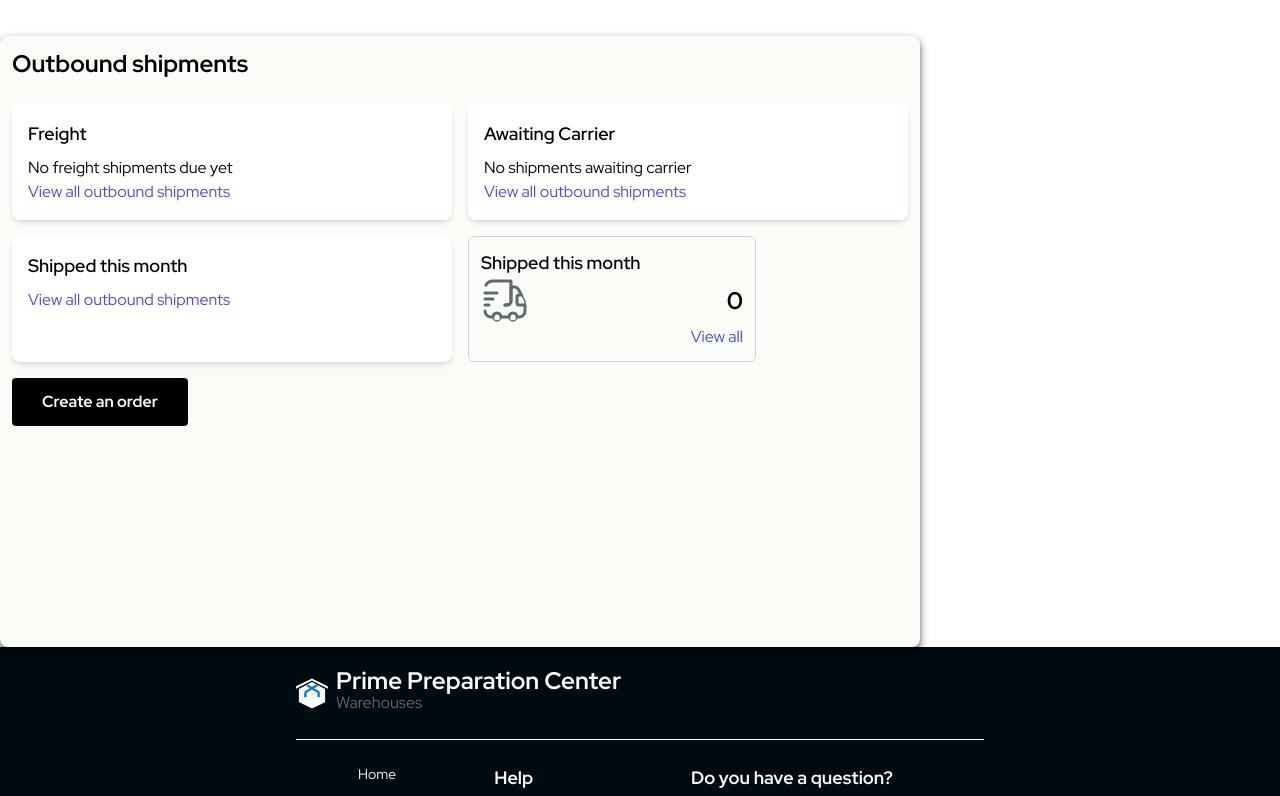
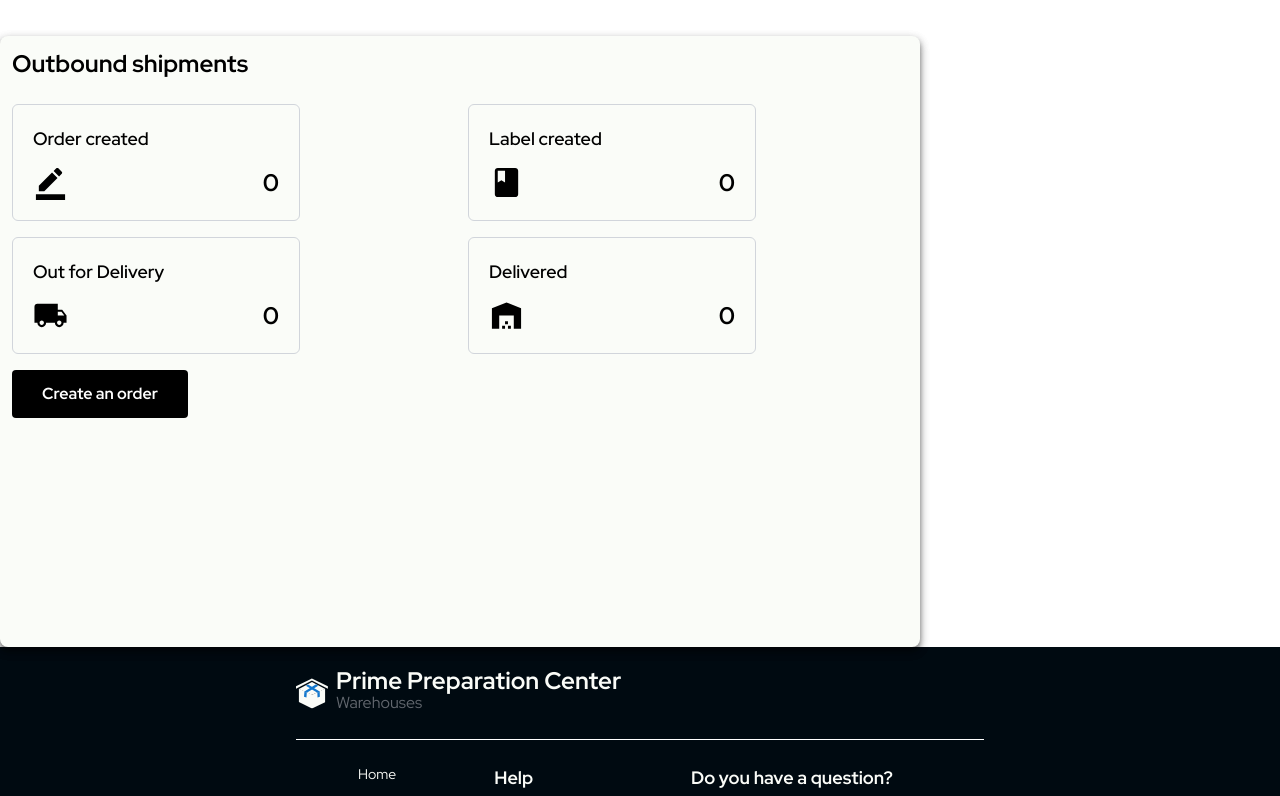
Before and after one commit to korvan17/nevadaFrontend, a Next.js app: page /test in a window 1280 px wide. Shown: the top 796 px of the page. Built offline with nearby package versions, Linux system fonts and the light colour scheme; no server answers.

Commit message:
home dashboard

```diff
--- a/src/components/Dashboard/HomeDashboard/HomeDashboard.jsx
+++ b/src/components/Dashboard/HomeDashboard/HomeDashboard.jsx
@@ -1,93 +1,94 @@
-// pages/index.js or a specific component file
-import React from "react";
-import ShipmentCard from "../ShipmentCard/ShipmentCard";
+import React, { useEffect, useState } from "react";
 import ShipmentStatusCard from "../ShipmentStatusCard/ShipmentStatusCard";
 import CreateOrderButton from "@/components/UIElements/Buttons/CreateOrderButton/CreateOrderButton";
+import BorderColorIcon from "@mui/icons-material/BorderColor";
+import LocalShippingIcon from "@mui/icons-material/LocalShipping";
+import WarehouseIcon from "@mui/icons-material/Warehouse";
+import BookIcon from "@mui/icons-material/Book";
+import { fetchOrders } from "../../../../services/api";
+import { useSession } from "next-auth/react";
 
 export default function HomeDashboard() {
+  const [orders, setOrders] = useState([]);
+  const { data: session, status } = useSession();
+  const [orderCounts, setOrderCounts] = useState({
+    orderCreated: 0,
+    labelCreated: 0,
+    outForDelivery: 0,
+    delivered: 0,
+  });
+
+  useEffect(() => {
+    if (status === "authenticated" && session.user.jwt) {
+      fetchOrders(session.user.jwt)
+        .then((fetchedOrders) => {
+          setOrders(fetchedOrders);
+          countOrderStatuses(fetchedOrders);
+        })
+        .catch(console.error);
+    }
+  }, [status, session]);
+
+
+  const countOrderStatuses = (orders) => {
+    const counts = {
+      orderCreated: 0,
+      labelCreated: 0,
+      outForDelivery: 0,
+      delivered: 0,
+    };
+
+    orders.forEach((order) => {
+      const status = order.attributes.orderStatus;
+
+      if (
+        status === "Order created" ||
+        status === null ||
+        status === undefined
+      ) {
+        counts.orderCreated += 1;
+      } else if (status === "Label created") {
+        counts.labelCreated += 1;
+      } else if (status === "Out for Delivery") {
+        counts.outForDelivery += 1;
+      } else if (status === "Delivered") {
+        counts.delivered += 1;
+      } else {
+
+        console.log("Unrecognized status:", status);
+      }
+    });
+
+    setOrderCounts(counts);
+  };
+
   return (
     <div className="mt-[36px] w-[920px] h-[611px] flex-shrink-0 rounded-lg bg-[#FAFCF8] shadow-custom-deep p-3">
       <h2 className="text-2xl font-bold mb-6">Outbound shipments</h2>
       <div className="grid grid-cols-1 md:grid-cols-2 lg:grid-cols-3 gap-4">
-        <ShipmentCard title="Freight">
-          <p>No freight shipments due yet</p>
-        </ShipmentCard>
+        <ShipmentStatusCard
+          title="Order created"
+          icon={<BorderColorIcon fontSize="large" />}
+          count={orderCounts.orderCreated}
+        />
 
-        <ShipmentCard title="Awaiting Carrier">
-          <p>No shipments awaiting carrier</p>
-        </ShipmentCard>
+        <ShipmentStatusCard
+          title="Label created"
+          icon={<BookIcon fontSize="large" />}
+          count={orderCounts.labelCreated}
+        />
 
-        <ShipmentCard title="Shipped this month"></ShipmentCard>
         <ShipmentStatusCard
-          title="Shipped this month"
-          icon={
-            <svg
-              xmlns="http://www.w3.org/2000/svg"
-              width="48"
-              height="48"
-              viewBox="0 0 48 48"
-              fill="none"
-            >
-              <path
-                d="M23.9995 28H25.9995C28.1995 28 29.9995 26.2 29.9995 24V4H11.9995C8.99951 4 6.37953 5.65998 5.01953 8.09998"
-                stroke="#62686F"
-                strokeWidth="3"
-                strokeLinecap="round"
-                strokeLinejoin="round"
-              />
-              <path
-                d="M4 34C4 37.32 6.68 40 10 40H12C12 37.8 13.8 36 16 36C18.2 36 20 37.8 20 40H28C28 37.8 29.8 36 32 36C34.2 36 36 37.8 36 40H38C41.32 40 44 37.32 44 34V28H38C36.9 28 36 27.1 36 26V20C36 18.9 36.9 18 38 18H40.58L37.16 12.02C36.44 10.78 35.1201 10 33.6801 10H30V24C30 26.2 28.2 28 26 28H24"
-                stroke="#62686F"
-                strokeWidth="3"
-                strokeLinecap="round"
-                strokeLinejoin="round"
-              />
-              <path
-                d="M16 44C18.2091 44 20 42.2091 20 40C20 37.7909 18.2091 36 16 36C13.7909 36 12 37.7909 12 40C12 42.2091 13.7909 44 16 44Z"
-                stroke="#62686F"
-                strokeWidth="1.5"
-                strokeLinecap="round"
-                strokeLinejoin="round"
-              />
-              <path
-                d="M32 44C34.2091 44 36 42.2091 36 40C36 37.7909 34.2091 36 32 36C29.7909 36 28 37.7909 28 40C28 42.2091 29.7909 44 32 44Z"
-                stroke="#62686F"
-                strokeWidth="1.5"
-                strokeLinecap="round"
-                strokeLinejoin="round"
-              />
-              <path
-                d="M44 24V28H38C36.9 28 36 27.1 36 26V20C36 18.9 36.9 18 38 18H40.58L44 24Z"
-                stroke="#62686F"
-                strokeWidth="1.5"
-                strokeLinecap="round"
-                strokeLinejoin="round"
-              />
-              <path
-                d="M4 16H16"
-                stroke="#62686F"
-                strokeWidth="3"
-                strokeLinecap="round"
-                strokeLinejoin="round"
-              />
-              <path
-                d="M4 22H12"
-                stroke="#62686F"
-                strokeWidth="3"
-                strokeLinecap="round"
-                strokeLinejoin="round"
-              />
-              <path
-                d="M4 28H8"
-                stroke="#62686F"
-                strokeWidth="3"
-                strokeLinecap="round"
-                strokeLinejoin="round"
-              />
-            </svg>
-          }
-          count="0"
-        ></ShipmentStatusCard>
+          title="Out for Delivery"
+          icon={<LocalShippingIcon fontSize="large" />}
+          count={orderCounts.outForDelivery}
+        />
+
+        <ShipmentStatusCard
+          title="Delivered"
+          icon={<WarehouseIcon fontSize="large" />}
+          count={orderCounts.delivered}
+        />
       </div>
       <CreateOrderButton />
     </div>
--- a/src/components/Dashboard/ShipmentStatusCard/ShipmentStatusCard.jsx
+++ b/src/components/Dashboard/ShipmentStatusCard/ShipmentStatusCard.jsx
@@ -1,21 +1,14 @@
 const ShipmentStatusCard = ({ title, icon, count, children }) => (
-  <div className="p-3 w-72 h-38 rounded-md border border-gray-300">
+  <div className="p-5 w-72 h-38 rounded-md border border-gray-300">
     <div>
-      <h3 className="text-lg font-semibold">{title}</h3>
+      <h3 className="text-lg font-semibold mb-3">{title}</h3>
       {children}
     </div>
     <div className="flex items-center justify-between">
       {icon}
       <span className="text-2xl font-bold">{count}</span>
     </div>
-    <div className="flex justify-end">
-      <a
-        href="#"
-        className="text-indigo-600 hover:text-indigo-800 transition duration-300 ease-in-out"
-      >
-        View all
-      </a>
-    </div>
+    <div className="flex justify-end"></div>
   </div>
 );
 
--- a/src/components/Dashboard/Shipments/Shipments.jsx
+++ b/src/components/Dashboard/Shipments/Shipments.jsx
@@ -11,7 +11,8 @@ export default function Shipments() {
   const handlePageClick = ({ selected }) => {
     setCurrentPage(selected);
   };
-
+  const [filteredOrders, setFilteredOrders] = useState([]);
+  const [searchQuery, setSearchQuery] = useState("");
   const [orders, setOrders] = useState([]);
   const { data: session, status } = useSession();
   useEffect(() => {
@@ -20,9 +21,22 @@ export default function Shipments() {
     }
   }, [status, session]);
 
+  useEffect(() => {
+    const filtered = orders.filter((order) =>
+      order.attributes.customId
+        .toLowerCase()
+        .includes(searchQuery.toLowerCase())
+    );
+    setFilteredOrders(filtered);
+    setCurrentPage(0);
+  }, [searchQuery, orders]);
+
+  const handleSearchChange = (e) => {
+    setSearchQuery(e.target.value);
+  };
   const offset = currentPage * PER_PAGE;
-  const currentPageData = orders.slice(offset, offset + PER_PAGE);
-  const pageCount = Math.ceil(orders.length / PER_PAGE);
+  const currentPageData = filteredOrders.slice(offset, offset + PER_PAGE);
+  const pageCount = Math.ceil(filteredOrders.length / PER_PAGE);
 
   return (
     <>
@@ -31,6 +45,8 @@ export default function Shipments() {
         <input
           className="border-[1px] mb-6 p-2 w-full rounded-[8px]"
           placeholder="Search for order..."
+          value={searchQuery}
+          onChange={handleSearchChange}
         />
         <div
           className=" rounded-lg bg-[#FAFCF8] shadow-custom-deep"
```
